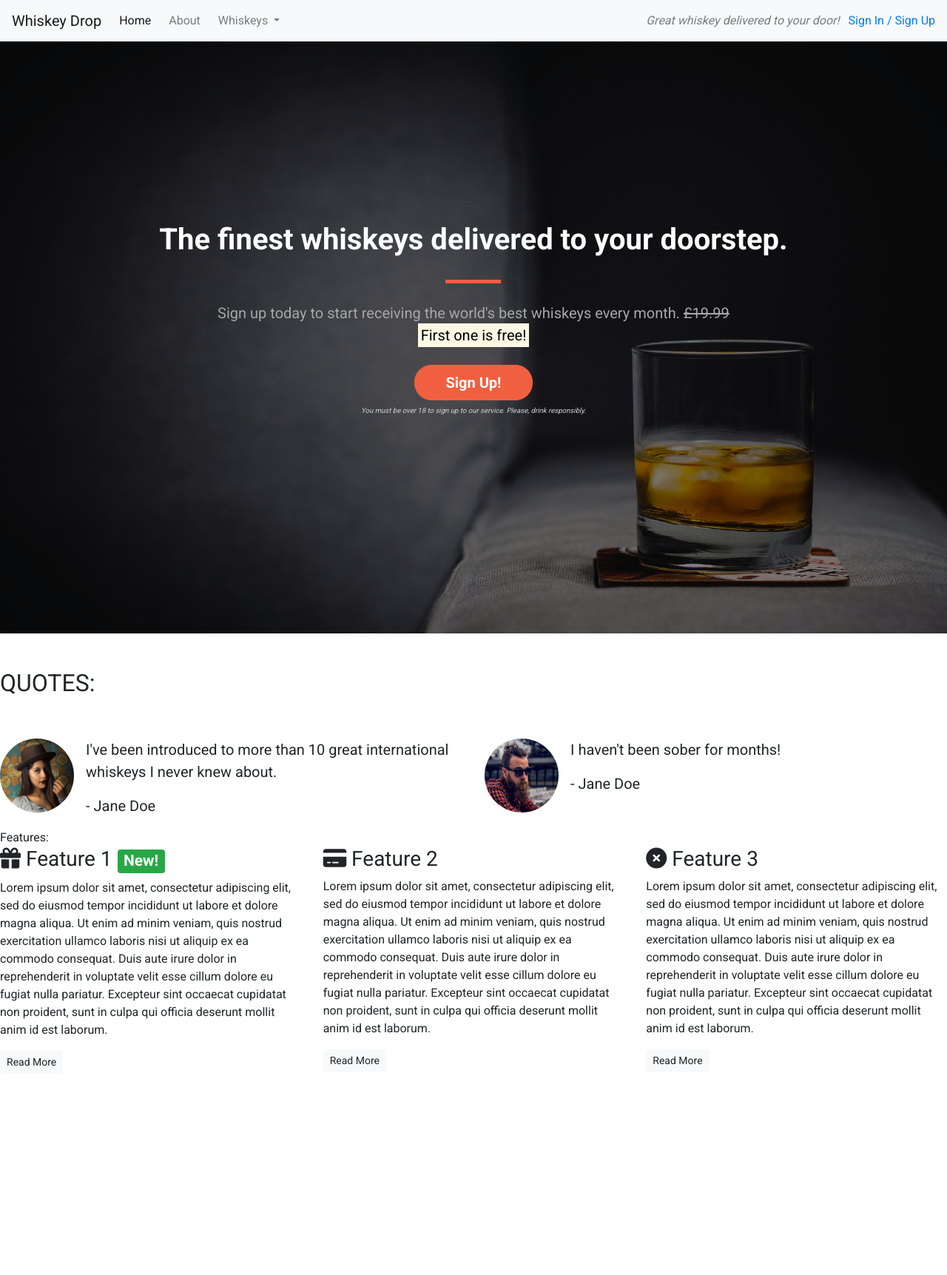
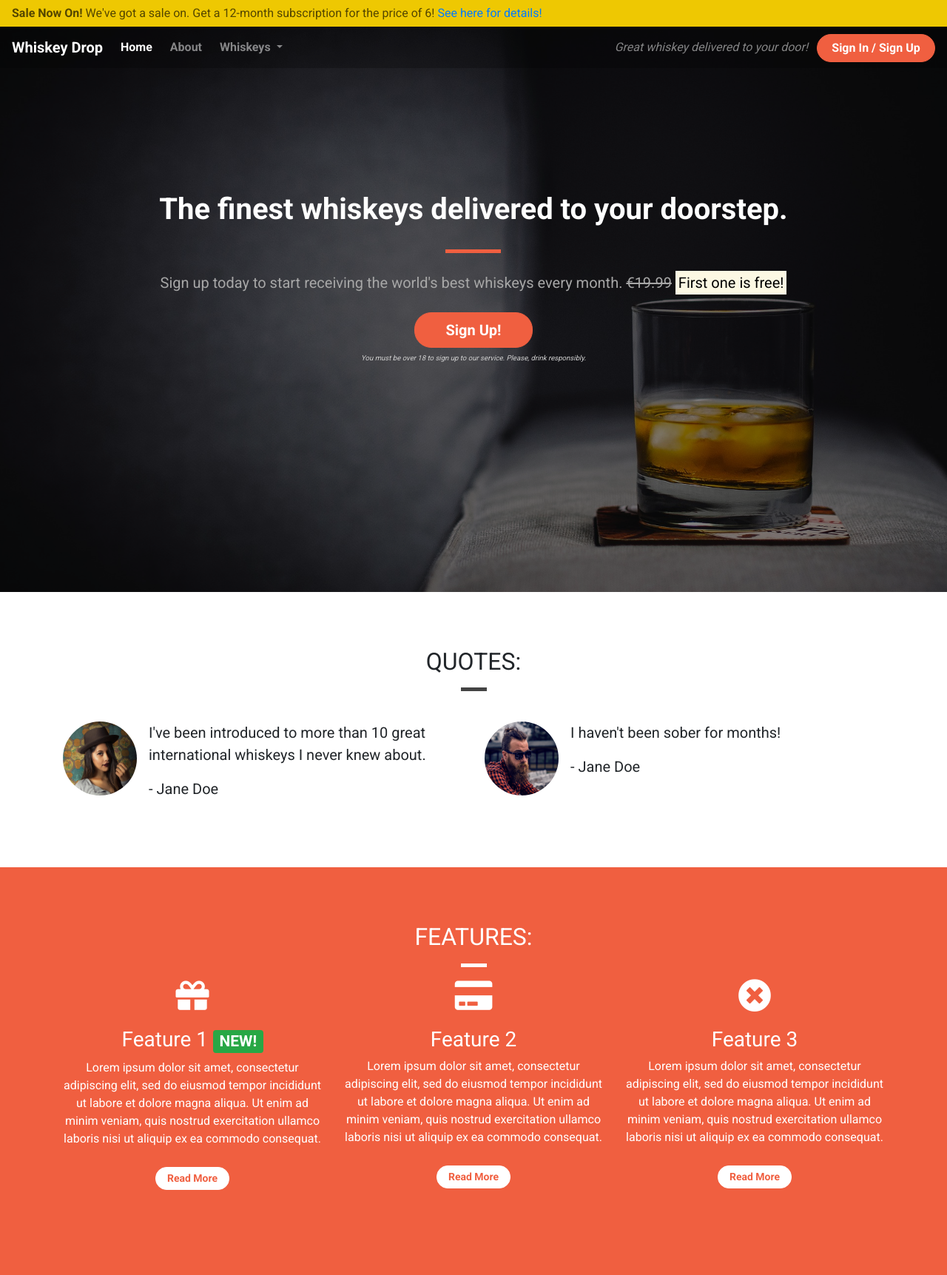
Before and after one commit to JamesCowans/bootstrap-test, a plain HTML site: page index.html in a window 1280 px wide. Shown: the whole page at 74% size. Before the commit the page ends 1467 px from the top, so only its background shows below. Drawn offline with nearby package versions, Linux system fonts and the light colour scheme.

Commit message:
Add styling for the different sections, background colour to highlight

```diff
--- a/css/style.css
+++ b/css/style.css
@@ -1,5 +1,14 @@
 body {
     font-family: 'Roboto', sans-serif;
+}
+
+/* Containers */
+
+.container-wrapper {}
+
+.container-wrapper--red {
+    background-color: #f05f40;
+    color: white;
 }
 
 .alert-container {}
@@ -7,7 +16,7 @@ body {
 .callout-container {
     height: 100vh;
 
-    background: url(../images/whiskey-background.jpg) no-repeat bottom right fixed;
+    background: url('../images/whiskey-background.jpg') no-repeat bottom right fixed;
     -webkit-background-size: cover;
     -moz-background-size: cover;
     -o-background-size: cover;
@@ -16,8 +25,8 @@ body {
     display: flex;
     align-items: center;
     justify-content: center;
+
     position: relative;
-
 }
 
 .opaque-overlay {
@@ -29,49 +38,85 @@ body {
     background-color: rgba(0, 0, 0, 0.5);
 }
 
-.quotes-container {}
+.content-container {
+    padding-top: 75px;
+    padding-bottom: 75px;
+}
 
-.features-container {}
+/* Navbar */
 
-/* Block Dividers*/
+.navalert-container {
+    position: absolute;
+    top: 0;
+    left: 0;
+    z-index: 1;
+    padding-left: 0;
+    padding-right: 0;
+}
+
+.navbar {
+    margin-bottom: 0;
+    width: 100%;
+    background-color: rgba(0, 0, 0, .25);
+    border: 0;
+}
+
+.navbar .navbar-toggler {
+    border: 0;
+}
+
+.navbar .navbar-brand {
+    font-weight: bold;
+}
+
+.navbar .navbar-nav a {
+    font-weight: bold;
+}
+
+
+/* Jumbotron */
+
+.jumbotron {
+    background-color: transparent;
+}
+
+.jumbotron h1 {
+    color: white;
+    font-weight: bold;
+    margin-bottom: 30px;
+    color: white;
+}
+
+.jumbotron .lead {
+    color: #a7a7a7;
+    margin: 25px 0;
+}
+
+.jumbotron small {
+    font-size: 60%;
+    font-style: italic;
+    color: #d0d0d0;
+}
+
+/* Block dividers */
 
 .block-divider {
     width: 75px;
     height: 5px;
     border: 0;
-    background-color: #f05f40;
+    background-color: #444;
 }
 
 .block-divider--orange {
     background-color: #f05f40;
 }
 
+.block-divider--white {
+    background-color: white;
+}
+
 .block-divider--short {
     width: 35px;
-}
-
-/*Jumbotron*/
-
-.jumbotron {
-    background-color: transparent;
-}
-
-.jumbotron-header {
-    color: white;
-    font-weight: bold;
-    margin-bottom: 30px;
-
-}
-
-.jumbotron .lead {
-    margin: 25px 0;
-    color: #a7a7a7;
-}
-
-.jumbotron small {
-    font-size: 60%;
-    font-style: italic;
-    color: #d0d0d0;
 }
 
 /* Buttons */
@@ -92,7 +137,65 @@ body {
 .btn--red:active,
 .btn--red:focus,
 .btn--red:active:focus {
-    color: white;
     background-color: #df4929;
     border-color: #df4929;
+    color: white;
 }
+
+/* Alert */
+
+.alert-container .col-12 {
+    padding-left: 0;
+    padding-right: 0;
+}
+
+.site-wide-alert {
+    color: #544600;
+    background-color: #eec802;
+    border-color: #eec802;
+    padding: 5px 15px;
+    margin-bottom: 0;
+    border: 1px solid transparent;
+    border-radius: 0;
+}
+
+/* Page Headers */
+
+.page-header {
+    margin-bottom: 0;
+    border-bottom: 0;
+    text-align: center;
+}
+
+.page-header h2 {
+    margin-top: 0;
+}
+
+/* Quotes */
+
+.quotes .page-header {
+    margin-bottom: 25px;
+}
+
+/* Features */
+
+.feature {
+    text-align: center;
+    margin-bottom: 40px;
+}
+
+.feature i {
+    margin-bottom: 20px;
+    font-size: 45px;
+    line-height: 45px;
+}
+
+.feature .btn {
+    background-color: white;
+    border-color: white;
+    border-radius: 15px;
+    min-width: 100px;
+    font-weight: bold;
+    margin-top: 10px;
+    color: #f05f40;
+}
--- a/index.html
+++ b/index.html
@@ -1,74 +1,122 @@
 <!DOCTYPE html>
-<html lang="en">
+<html lang="en-us">
   <head>
-    <meta charset="UTF-8" />
-    <meta http-equiv="X-UA-Compatible" content="IE=edge" />
+    <meta charset="utf-8" />
+    <title>Whiskey Drop | Taste a new whiskey every month</title>
     <meta name="viewport" content="width=device-width, initial-scale=1.0" />
-    <title>Whiskey Drop | Taste a new whiskey every month</title>
     <link
       rel="stylesheet"
-      href="https://cdn.jsdelivr.net/npm/bootstrap@4.6.2/dist/css/bootstrap.min.css"
-
-      integrity="sha384-xOolHFLEh07PJGoPkLv1IbcEPTNtaed2xpHsD9ESMhqIYd0nLMwNLD69Npy4HI+N"
+      href="https://maxcdn.bootstrapcdn.com/bootstrap/4.1.3/css/bootstrap.min.css"
+    />
+    <link
+      rel="stylesheet"
+      href="https://use.fontawesome.com/releases/v5.6.1/css/all.css"
+      integrity="sha384-gfdkjb5BdAXd+lj+gudLWI+BXq4IuLW5IT+brZEZsLFm++aCMlF1V92rMkPaX4PP"
       crossorigin="anonymous"
     />
-    <script src="https://kit.fontawesome.com/d6b1861be4.js" crossorigin="anonymous"></script>
-    <link href="https://fonts.googleapis.com/css?family=Roboto:400,700" rel="stylesheet">
-    <link rel="stylesheet" href="css/style.css" type="text/css">
+    <link
+      href="https://fonts.googleapis.com/css?family=Roboto:400,700"
+      rel="stylesheet"
+    />
+    <link rel="stylesheet" href="css/style.css" type="text/css" />
+  </head>
 
-  </head>
   <body>
-    <nav class="navbar navbar-light bg-light navbar-expand-sm">
+    <div class="container-fluid navalert-container">
+      <div class="container-fluid alert-container">
+        <div class="row d-none d-sm-block">
+          <div class="col-12">
+            <div class="site-wide-alert alert alert-warning">
+              <strong>Sale Now On!</strong> We've got a sale on. Get a 12-month
+              subscription for the price of 6!
+              <a href="">See here for details!</a>
+            </div>
+          </div>
+        </div>
+      </div>
+      <nav class="navbar navbar-dark navbar-expand-sm">
         <a href="/" class="navbar-brand">Whiskey Drop</a>
-        <button class="navbar-toggler ml-auto" type="button" data-toggle="collapse" data-target="#navbarNavDropdown" aria-controls="navbarNavDropdown" aria-expand="false" aria-label="Toggle navigation">
+
+        <button
+          class="navbar-toggler ml-auto"
+          type="button"
+          data-toggle="collapse"
+          data-target="#navbarNavDropdown"
+          aria-controls="navbarNavDropdown"
+          aria-expanded="false"
+          aria-label="Toggle navigation"
+        >
           <span class="navbar-toggler-icon"></span>
         </button>
+
         <div class="collapse navbar-collapse" id="navbarNavDropdown">
           <ul class="navbar-nav mr-auto">
-            <li class="active nav-item mr-2"><a class="nav-link" href="/">Home</a></li>
-            <li class="nav-item mr-2"><a class="nav-link" href="/about">About</a></li>
+            <li class="active nav-item mr-2">
+              <a class="nav-link" href="/">Home</a>
+            </li>
+            <li class="nav-item mr-2">
+              <a class="nav-link" href="/about">About</a>
+            </li>
             <li class="nav-item dropdown">
-                <a class="nav-link dropdown-toggle" href="#"    id="navbarDropdownMenuLink" role="button" data-toggle="dropdown" aria-haspopup="True" aria-expanded="false">
+              <a
+                class="nav-link dropdown-toggle"
+                href="#"
+                id="navbarDropdownMenuLink"
+                role="button"
+                data-toggle="dropdown"
+                aria-haspopup="true"
+                aria-expanded="false"
+              >
                 Whiskeys
               </a>
-                <div class="dropdown-menu" aria-labelledby="navbarDropdownMenuLink">
+              <div
+                class="dropdown-menu"
+                aria-labelledby="navbarDropdownMenuLink"
+              >
                 <a class="dropdown-item" href="#">Irish</a>
                 <a class="dropdown-item" href="#">Scotch</a>
                 <a class="dropdown-item" href="#">Japanese</a>
                 <a class="dropdown-item" href="#">American</a>
               </div>
             </li>
-            <li class="nav-item mr-2 d-block d-sm-none"><a class="nav-link" href="/login">Sign In / Sign Up</a></li>
+
+            <li class="nav-item mr-2 d-block d-sm-none">
+              <a class="nav-link" href="/login">Sign In / Sign Up</a>
+            </li>
           </ul>
         </div>
         <div class="d-none d-md-block">
-            <p class="navbar-text my-auto mr-2"><i>Great whiskey delivered to your door!</i></p>
-            <a href="/login">Sign In / Sign Up</a>
+          <p class="navbar-text my-auto mr-2">
+            <i>Great whiskey delivered to your door!</i>
+          </p>
+          <a href="/login" class="btn btn--cta btn--red">Sign In / Sign Up</a>
         </div>
       </nav>
-    <!-- <div class="container alert-container">
-        <div class="row d-none d-sm-block">
-            <div class="col-12">
-                <div class="alert alert-warning">
-                    <strong>Sale Now On!</strong> We've got a sale on. Get 1 12-month subscription for the price of 6! <a href="">See here for details!</a>
     </div>
-            </div>
-        </div>
-        </div> -->
     <div class="container-fluid callout-container">
-      <!--Callout-->
+      <!-- Callout -->
       <div class="opaque-overlay">&nbsp;</div>
       <div class="row">
         <div class="col-12">
           <section class="callout jumbotron text-center">
-            <h1 class="jumbotron-header">The finest whiskeys delivered to your doorstep.</h1>
-            <hr class="block-divider block-divider--orange">
+            <h1 class="jumbotron-header">
+              The finest whiskeys delivered to your doorstep.
+            </h1>
+            <hr class="block-divider block-divider--orange" />
             <p class="lead">
               Sign up today to start receiving the world's best whiskeys every
-              month. <s class="d-none d-sm-inline">£19.99</s>
-              <span class="d-inline d-sm-non"><br></span>
-              <strong><mark>First one is free!</mark></strong></p>
-            <button class="btn btn-lg btn--cta btn--red" data-toggle="modal" data-target="#signUpModal">Sign Up!</button>
+              month.
+              <s class="d-none d-sm-inline">€19.99</s>
+              <span class="d-inline d-sm-none"><br /></span>
+              <strong><mark>First one is free!</mark></strong>
+            </p>
+            <button
+              class="btn btn-lg btn--cta btn--red"
+              data-toggle="modal"
+              data-target="#signUpModal"
+            >
+              Sign Up!
+            </button>
             <p class="text-muted">
               <small
                 >You must be over 18 to sign up to our service. Please, drink
@@ -78,24 +126,31 @@
           </section>
         </div>
       </div>
-      <!--/.callout-->
+      <!-- /.callout -->
     </div>
-      <!--Quotes-->
-      <div class="quotes-container">
+
+    <!-- Quotes -->
+    <div class="container-wrapper">
+      <div class="container quotes-container content-container">
         <section class="quotes">
           <div class="row">
-          <div class="col-1 my-5">
+            <div class="col-12 page-header">
               <h2 class="text-uppercase">Quotes:</h2>
+              <hr class="block-divider block-divider--short" />
             </div>
           </div>
           <div class="row">
             <div class="col-12 col-md-6">
               <div class="media">
                 <div class="d-none d-sm-block">
-                <img src="images/girl-image.png" class="rounded-circle mr-3" height="100" width="100">
+                  <img
+                    src="images/girl-image.png"
+                    class="rounded-circle mr-3"
+                    height="100"
+                    width="100"
+                  />
                 </div>
                 <div class="media-body">
-
                   <blockquote class="blockquote">
                     <p>
                       I've been introduced to more than 10 great international
@@ -109,10 +164,14 @@
             <div class="col-12 col-md-6">
               <div class="media">
                 <div class="d-none d-sm-block">
-                <img src="images/guy-image.png" class="rounded-circle mr-3" height="100" width="100">
+                  <img
+                    src="images/guy-image.png"
+                    class="rounded-circle mr-3"
+                    height="100"
+                    width="100"
+                  />
                 </div>
                 <div class="media-body">
-
                   <blockquote class="blockquote">
                     <p>I haven't been sober for months!</p>
                     <p>- Jane Doe</p>
@@ -122,77 +181,84 @@
             </div>
           </div>
         </section>
-      <!--/.quotes-->
+        <!-- /.quotes -->
+      </div>
     </div>
 
-      <!--Features-->
-      <div class="features-container">
+    <!-- Features -->
+    <div class="container-wrapper container-wrapper--red">
+      <div class="container features-container content-container">
         <section class="features">
           <div class="row">
-          <div class="col-12 my-5>
+            <div class="col-12 page-header">
               <h2 class="text-uppercase">Features:</h2>
+              <hr
+                class="block-divider block-divider--short block-divider--white"
+              />
             </div>
           </div>
           <div class="row">
             <div class="col-12 col-md-6 col-lg-4">
               <div class="feature">
-              <h3><i class="fa-solid fa-gift d-none d-sm-inline"></i> Feature 1 <span class="badge badge-success">New!</span></h3>
+                <h3>
+                  <i class="fas fa-gift d-none d-sm-block"></i> Feature 1
+                  <span class="badge badge-success">NEW!</span>
+                </h3>
                 <p>
-                Lorem ipsum dolor sit amet, consectetur adipiscing elit, sed do
-                eiusmod tempor incididunt ut labore et dolore magna aliqua. Ut
-                enim ad minim veniam, quis nostrud exercitation ullamco laboris
-                nisi ut aliquip ex ea commodo consequat. Duis aute irure dolor
-                in reprehenderit in voluptate velit esse cillum dolore eu fugiat
-                nulla pariatur. Excepteur sint occaecat cupidatat non proident,
-                sunt in culpa qui officia deserunt mollit anim id est laborum.
+                  Lorem ipsum dolor sit amet, consectetur adipiscing elit, sed
+                  do eiusmod tempor incididunt ut labore et dolore magna aliqua.
+                  Ut enim ad minim veniam, quis nostrud exercitation ullamco
+                  laboris nisi ut aliquip ex ea commodo consequat.
                 </p>
                 <p><a class="btn btn-sm btn-light" href="">Read More</a></p>
               </div>
             </div>
             <div class="col-12 col-md-6 col-lg-4">
               <div class="feature">
-              <h3> <i class="fa-solid fa-credit-card d-none d-sm-inline"></i> Feature 2</h3>
+                <h3>
+                  <i class="fas fa-credit-card d-none d-sm-block"></i> Feature 2
+                </h3>
                 <p>
-                Lorem ipsum dolor sit amet, consectetur adipiscing elit, sed do
-                eiusmod tempor incididunt ut labore et dolore magna aliqua. Ut
-                enim ad minim veniam, quis nostrud exercitation ullamco laboris
-                nisi ut aliquip ex ea commodo consequat. Duis aute irure dolor
-                in reprehenderit in voluptate velit esse cillum dolore eu fugiat
-                nulla pariatur. Excepteur sint occaecat cupidatat non proident,
-                sunt in culpa qui officia deserunt mollit anim id est laborum.
+                  Lorem ipsum dolor sit amet, consectetur adipiscing elit, sed
+                  do eiusmod tempor incididunt ut labore et dolore magna aliqua.
+                  Ut enim ad minim veniam, quis nostrud exercitation ullamco
+                  laboris nisi ut aliquip ex ea commodo consequat.
                 </p>
                 <p><a class="btn btn-sm btn-light" href="">Read More</a></p>
               </div>
             </div>
             <div class="col-12 d-md-none d-lg-block col-lg-4">
               <div class="feature">
-              <h3><i class="fa-solid fa-circle-xmark d-none d-sm-inline"></i> Feature 3</h3>
+                <h3>
+                  <i class="fas fa-times-circle d-none d-sm-block"></i> Feature
+                  3
+                </h3>
                 <p>
-                Lorem ipsum dolor sit amet, consectetur adipiscing elit, sed do
-                eiusmod tempor incididunt ut labore et dolore magna aliqua. Ut
-                enim ad minim veniam, quis nostrud exercitation ullamco laboris
-                nisi ut aliquip ex ea commodo consequat. Duis aute irure dolor
-                in reprehenderit in voluptate velit esse cillum dolore eu fugiat
-                nulla pariatur. Excepteur sint occaecat cupidatat non proident,
-                sunt in culpa qui officia deserunt mollit anim id est laborum.
+                  Lorem ipsum dolor sit amet, consectetur adipiscing elit, sed
+                  do eiusmod tempor incididunt ut labore et dolore magna aliqua.
+                  Ut enim ad minim veniam, quis nostrud exercitation ullamco
+                  laboris nisi ut aliquip ex ea commodo consequat.
                 </p>
                 <p><a class="btn btn-sm btn-light" href="">Read More</a></p>
               </div>
             </div>
           </div>
         </section>
+        <!-- /.features -->
       </div>
     </div>
-      <section class="monthly-favourites">
-        <table class="monthly"></table>
-      </section>
-    </div>
-    <div class="modal" tabindex="-1" id="signUpModal">
-        <div class="modal-dialog">
+
+    <div class="modal" tabindex="-1" role="dialog" id="signUpModal">
+      <div class="modal-dialog" role="document">
         <div class="modal-content">
           <div class="modal-header">
             <h5 class="modal-title">Sign Up To Whiskey Drop!</h5>
-                    <button type="button" class="close" data-dismiss="modal" aria-label="Close">
+            <button
+              type="button"
+              class="close"
+              data-dismiss="modal"
+              aria-label="Close"
+            >
               <span aria-hidden="true">&times;</span>
             </button>
           </div>
@@ -200,32 +266,56 @@
             <form>
               <div class="form-group">
                 <label for="exampleInputEmail1">Email address</label>
-                            <input type="email" class="form-control" id="exampleInputEmail1" aria-describedby="emailHelp" placeholder="Enter Email">
-                            <small id="emailHelp" class="form-text text-muted">We'll never share your email with anyone else.</small>
+                <input
+                  type="email"
+                  class="form-control"
+                  id="exampleInputEmail1"
+                  aria-describedby="emailHelp"
+                  placeholder="Enter email"
+                />
+                <small id="emailHelp" class="form-text text-muted"
+                  >We'll never share your email with anyone else.</small
+                >
               </div>
               <div class="form-group">
-                            <label for="exampleInputPassword1">Password</label>
-                            <input type="password" class="form-control" id="password" placeholder="Password">
+                <label for="password">Password</label>
+                <input
+                  type="password"
+                  class="form-control"
+                  id="password"
+                  placeholder="Password"
+                />
               </div>
               <div class="form-group">
-                        <label for="exampleInputPassword1">Repeat Password</label>
-                        <input type="password" class="form-control" id="repeatPassword" placeholder="Repeat Password">
+                <label for="repeatPassword">Repeat Password</label>
+                <input
+                  type="password"
+                  class="form-control"
+                  id="repeatPassword"
+                  placeholder="Repeat Password"
+                />
               </div>
               <button type="submit" class="btn btn-success">Submit</button>
             </form>
           </div>
-
         </div>
       </div>
     </div>
-    <script src="https://cdn.jsdelivr.net/npm/jquery@3.5.1/dist/jquery.slim.min.js"
-        integrity="sha384-DfXdz2htPH0lsSSs5nCTpuj/zy4C+OGpamoFVy38MVBnE+IbbVYUew+OrCXaRkfj"
-        crossorigin="anonymous"></script>
-    <script src="https://cdn.jsdelivr.net/npm/popper.js@1.16.1/dist/umd/popper.min.js"
-        integrity="sha384-9/reFTGAW83EW2RDu2S0VKaIzap3H66lZH81PoYlFhbGU+6BZp6G7niu735Sk7lN"
-        crossorigin="anonymous"></script>
-    <script src="https://cdn.jsdelivr.net/npm/bootstrap@4.6.2/dist/js/bootstrap.min.js"
-        integrity="sha384-+sLIOodYLS7CIrQpBjl+C7nPvqq+FbNUBDunl/OZv93DB7Ln/533i8e/mZXLi/P+"
-        crossorigin="anonymous"></script>
+
+    <script
+      src="https://code.jquery.com/jquery-3.3.1.slim.min.js"
+      integrity="sha384-q8i/X+965DzO0rT7abK41JStQIAqVgRVzpbzo5smXKp4YfRvH+8abtTE1Pi6jizo"
+      crossorigin="anonymous"
+    ></script>
+    <script
+      src="https://cdnjs.cloudflare.com/ajax/libs/popper.js/1.14.3/umd/popper.min.js"
+      integrity="sha384-ZMP7rVo3mIykV+2+9J3UJ46jBk0WLaUAdn689aCwoqbBJiSnjAK/l8WvCWPIPm49"
+      crossorigin="anonymous"
+    ></script>
+    <script
+      src="https://stackpath.bootstrapcdn.com/bootstrap/4.1.3/js/bootstrap.min.js"
+      integrity="sha384-ChfqqxuZUCnJSK3+MXmPNIyE6ZbWh2IMqE241rYiqJxyMiZ6OW/JmZQ5stwEULTy"
+      crossorigin="anonymous"
+    ></script>
   </body>
 </html>
```
Lines whose indentation alone changed are shown as unchanged.
